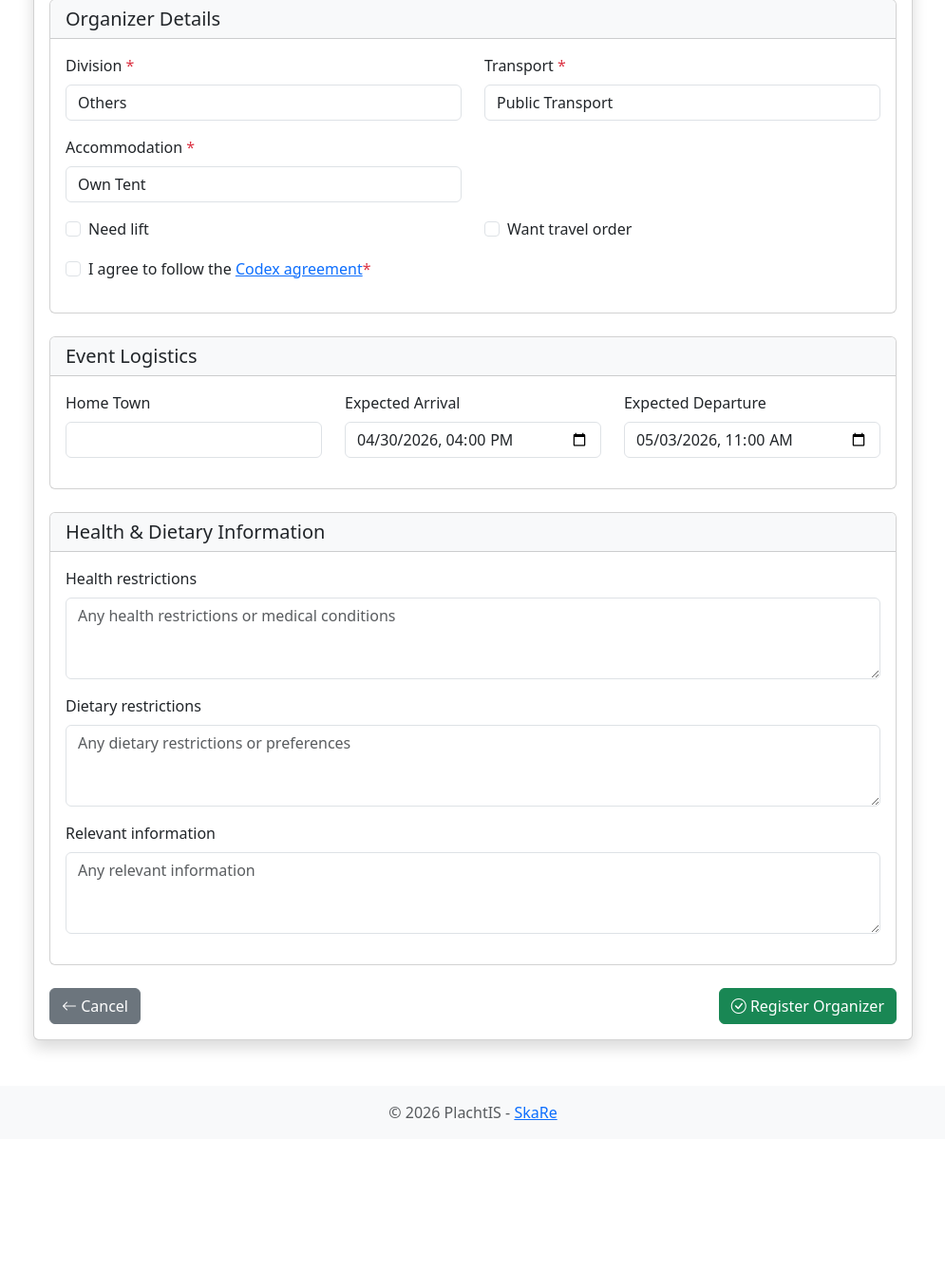
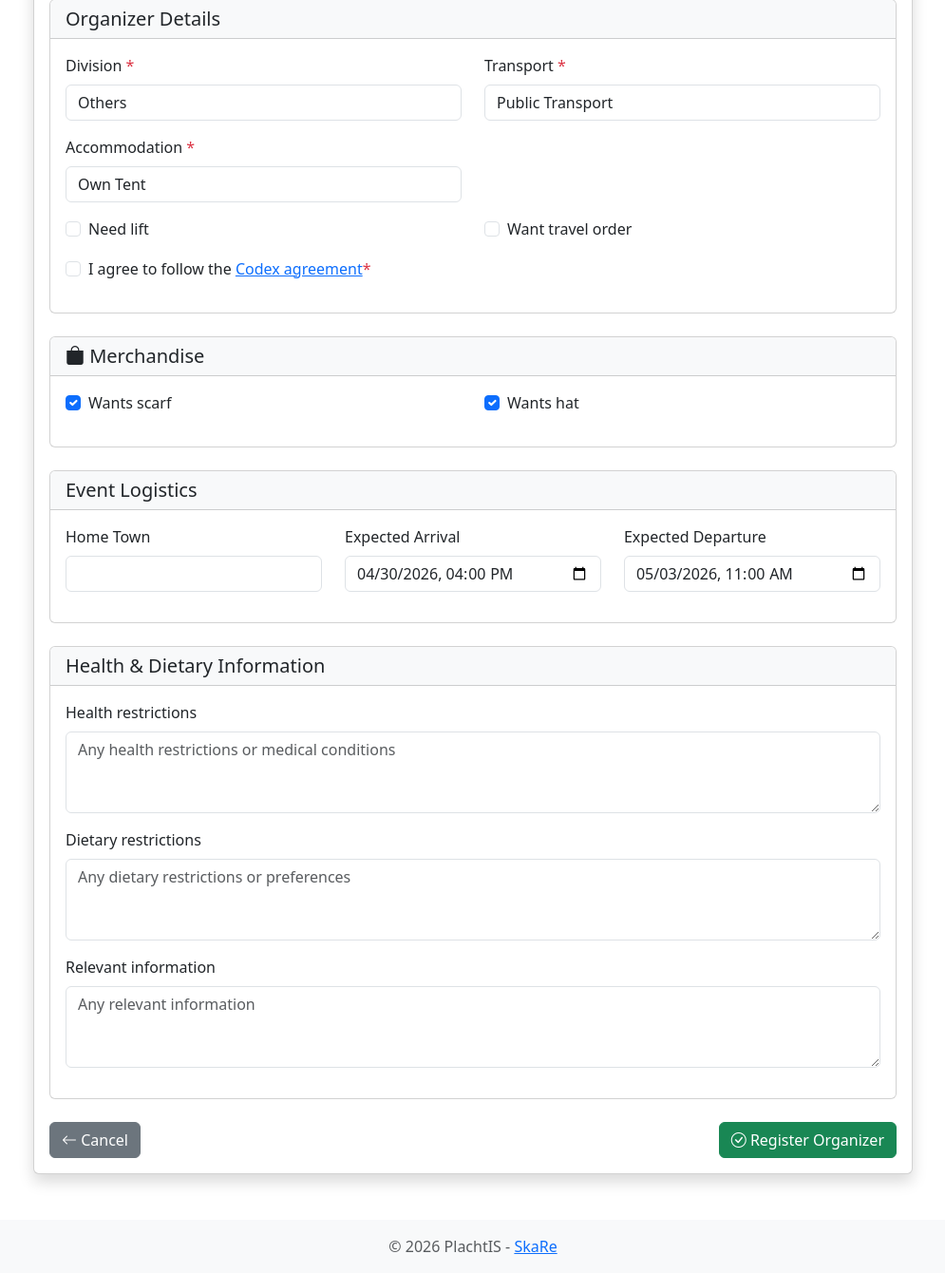
Before and after one commit to ciakval/plachtis, a Django app: page /organizer/register/ in a window 1280 px wide. Shown: the part 615-1955 px from the top of the page at 95% size, without its empty margins (142-1137 px from the left). Before the commit the page ends 1794 px from the top, so only its background shows below. Run offline with Django 5.2, Linux system fonts and the light colour scheme; the visitor is signed in with stand-in values (Sample User, id 1).

Commit message:
If organizers want hats and scarves now in database and editable

```diff
--- a/SkaRe/forms.py
+++ b/SkaRe/forms.py
@@ -399,6 +399,8 @@ class OrganizerRegistrationForm(forms.ModelForm):
             'want_travel_order',
             'accommodation',
             'codex_agreement',
+            'wants_scarf',
+            'wants_hat',
         ]
         widgets = {
             'first_name': forms.TextInput(attrs={'class': 'form-control', 'placeholder': _('First name')}),
@@ -413,4 +415,6 @@ class OrganizerRegistrationForm(forms.ModelForm):
             'need_lift': forms.CheckboxInput(attrs={'class': 'form-check-input'}),
             'want_travel_order': forms.CheckboxInput(attrs={'class': 'form-check-input'}),
             'accommodation': forms.Select(attrs={'class': 'form-control'}),
+            'wants_scarf': forms.CheckboxInput(attrs={'class': 'form-check-input'}),
+            'wants_hat': forms.CheckboxInput(attrs={'class': 'form-check-input'}),
         }
--- a/SkaRe/models.py
+++ b/SkaRe/models.py
@@ -498,6 +498,17 @@ class Organizer(Person):
         verbose_name=_("Codex agreement"),
     )
 
+    wants_scarf = models.BooleanField(
+        default=True,
+        help_text=_("Whether the organizer wants a scarf"),
+        verbose_name=_("Wants scarf"),
+    )
+    wants_hat = models.BooleanField(
+        default=True,
+        help_text=_("Whether the organizer wants a hat"),
+        verbose_name=_("Wants hat"),
+    )
+
     def __str__(self):
         person_name = super().__str__()
         return _("{person_name}").format(person_name=person_name)
--- a/SkaRe/templates/SkaRe/list_merchandise.html
+++ b/SkaRe/templates/SkaRe/list_merchandise.html
@@ -94,8 +94,8 @@
                     <tr>
                         <td><span class="badge bg-warning text-dark">{% trans "Organizer" %}</span></td>
                         <td>{{ organizer.first_name }} {{ organizer.last_name }}</td>
-                        <td><strong>1</strong></td>
-                        <td><strong>1</strong></td>
+                        <td><strong>{% if organizer.wants_scarf %}1{% else %}0{% endif %}</strong></td>
+                        <td><strong>{% if organizer.wants_hat %}1{% else %}0{% endif %}</strong></td>
                     </tr>
                     {% endfor %}
                 </tbody>
--- a/SkaRe/templates/SkaRe/register_organizer.html
+++ b/SkaRe/templates/SkaRe/register_organizer.html
@@ -163,6 +163,39 @@
                         </div>
                     </div>
 
+                    <!-- Merchandise -->
+                    <div class="card mb-4">
+                        <div class="card-header bg-light">
+                            <h5 class="mb-0"><i class="bi bi-bag-fill"></i> {% trans "Merchandise" %}</h5>
+                        </div>
+                        <div class="card-body">
+                            <div class="row">
+                                <div class="col-md-6 mb-3">
+                                    <div class="form-check">
+                                        {{ form.wants_scarf }}
+                                        <label class="form-check-label" for="{{ form.wants_scarf.id_for_label }}">
+                                            {{ form.wants_scarf.label }}
+                                        </label>
+                                        {% if form.wants_scarf.errors %}
+                                            <div class="text-danger">{{ form.wants_scarf.errors }}</div>
+                                        {% endif %}
+                                    </div>
+                                </div>
+                                <div class="col-md-6 mb-3">
+                                    <div class="form-check">
+                                        {{ form.wants_hat }}
+                                        <label class="form-check-label" for="{{ form.wants_hat.id_for_label }}">
+                                            {{ form.wants_hat.label }}
+                                        </label>
+                                        {% if form.wants_hat.errors %}
+                                            <div class="text-danger">{{ form.wants_hat.errors }}</div>
+                                        {% endif %}
+                                    </div>
+                                </div>
+                            </div>
+                        </div>
+                    </div>
+
                     <!-- Event Logistics -->
                     <div class="card mb-4">
                         <div class="card-header bg-light">
--- a/SkaRe/views.py
+++ b/SkaRe/views.py
@@ -674,11 +674,11 @@ def list_merchandise(request):
     # Calculate totals
     total_scarves = sum(unit.scarf_count for unit in units)
     total_scarves += sum(participant.scarf_count for participant in individual_participants)
-    total_scarves += len(organizers)  # Each organizer gets 1 scarf
+    total_scarves += sum(1 for o in organizers if o.wants_scarf)
 
     total_hats = sum(unit.hat_count for unit in units)
     total_hats += sum(participant.hat_count for participant in individual_participants)
-    total_hats += len(organizers)  # Each organizer gets 1 hat
+    total_hats += sum(1 for o in organizers if o.wants_hat)
 
     context = {
         'units': units,
@@ -735,6 +735,8 @@ def edit_organizer(request, organizer_id):
                 'need_lift',
                 'want_travel_order',
                 'accommodation',
+                'wants_scarf',
+                'wants_hat',
             ]
             widgets = {
                 'first_name': forms.TextInput(attrs={'class': 'form-control'}),
@@ -750,6 +752,8 @@ def edit_organizer(request, organizer_id):
                 'need_lift': forms.CheckboxInput(attrs={'class': 'form-check-input'}),
                 'want_travel_order': forms.CheckboxInput(attrs={'class': 'form-check-input'}),
                 'accommodation': forms.Select(attrs={'class': 'form-control'}),
+                'wants_scarf': forms.CheckboxInput(attrs={'class': 'form-check-input'}),
+                'wants_hat': forms.CheckboxInput(attrs={'class': 'form-check-input'}),
             }
 
     class EntityEditForm(forms.ModelForm):
```
Also changed, not shown: SkaRe/templates/SkaRe/edit_organizer.html (+33 -0 lines), SkaRe/templates/SkaRe/list_organizers.html (+12 -0 lines), SkaRe/migrations/0010_organizer_wants_hat_organizer_wants_scarf_and_more.py (added), locale/cs/LC_MESSAGES/django.po.
